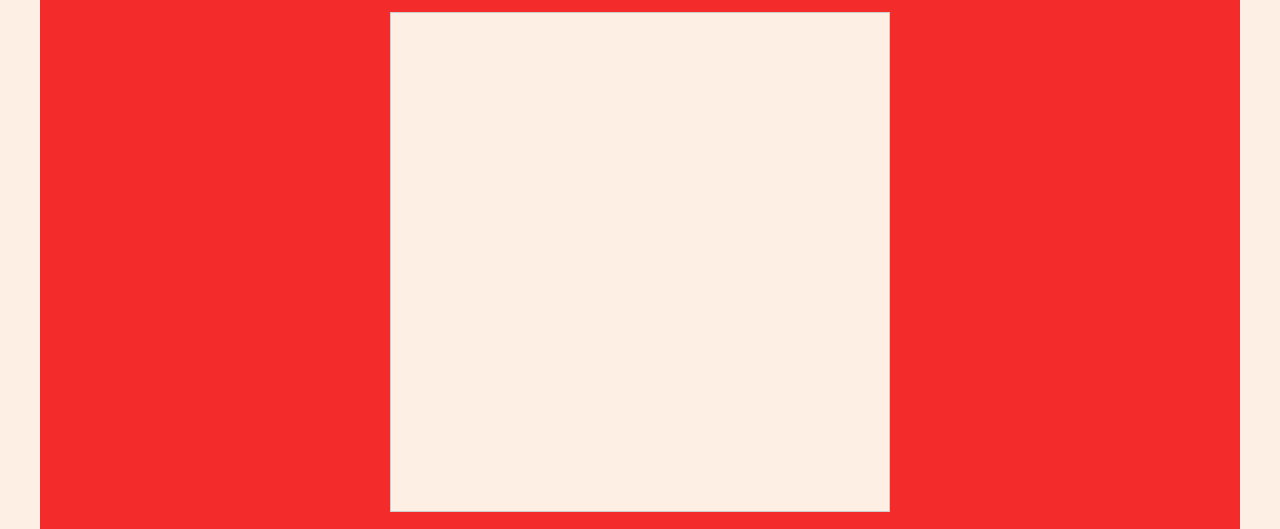
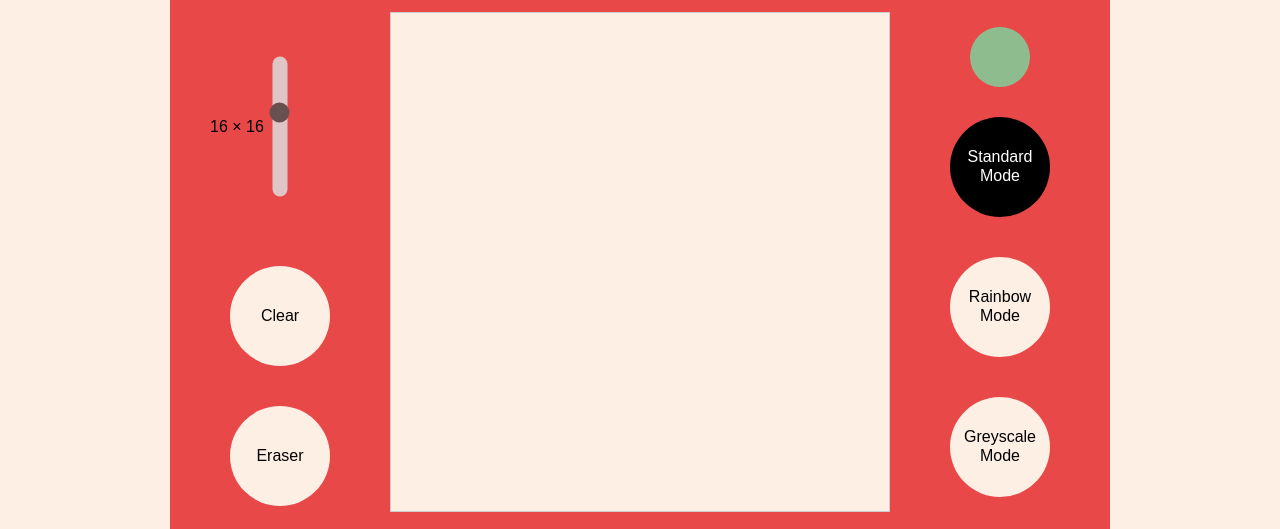
Before and after one commit to chico-oliveira/etch-a-sketch, a plain HTML site: page index.html in a window 1280 px wide. Shown: the part 237-766 px from the top of the page. Drawn offline with Linux system fonts and the light colour scheme.

Commit message:
Re-arrange display

```diff
--- a/index.html
+++ b/index.html
@@ -19,14 +19,18 @@
             </header>
             <div class="center-sticky"></div>
             <main>
-                <div class=grid></div>
-                <div class="settings">
+                <div class="left-settings">
                     <div class="size">
                         <p class="grid-length"></p>
                         <input type="range" min="1" max="40" value="16" class="slider" id="myRange">
                     </div>
-                    <button id="clear">Clear</button>
-                    <button class="mode">Eraser</button>
+                    <div class="wipe">
+                        <button id="clear">Clear</button>
+                        <button class="mode">Eraser</button>
+                    </div>
+                </div>
+                <div class=grid></div>
+                <div class="modes">
                     <div class="standard">
                         <input type="color" id="colour-picker" value="#8fbc8f">
                         <button class="mode selected">Standard Mode</button>
--- a/scripts/app.js
+++ b/scripts/app.js
@@ -12,6 +12,7 @@ const sizeSlider = document.querySelector('.slider');
 const clearButton = document.getElementById("clear");
 const modeButtons = document.querySelectorAll('.mode');
 const colourPicker = document.getElementById("colour-picker");
+const standardButton = document.querySelector(".standard button");
 let divs = document.querySelectorAll(".gridElement");
 
 let gridLength = DEFAULT_GRID_LENGTH;
@@ -87,7 +88,7 @@ function paint(e){
             currentColour = randomColour();
         }
         else {
-            currentColour = "white";
+            currentColour = "var(--bg-grey)";
         }
     }
 
@@ -140,6 +141,9 @@ function activateMode(e){
 
 function changeColour(colour){
     standardColour = colour;
+
+    // If a colour is changed, colour mode is activated
+    standardButton.click();
 }
 
 function changeSize(size){
--- a/styles/stylesheet.css
+++ b/styles/stylesheet.css
@@ -15,7 +15,7 @@ Variables
 :root {
   --bg-grey: #FEEFE5;
   --grid-border: #ceccca;
-  --etch-bg: #F32B2B;
+  --etch-bg: #e94848;
   --font-yellow: #fce26e;
   --grid-size: 500px;
   --selected-colour: black;
@@ -65,10 +65,11 @@ p {
 }
 
 button {
-  padding: 10px 30px;
-  border-width: 2px;
-  border-color: black;
-  height: 100%;
+  background-color: var(--bg-grey);
+  width: 100px;
+  height: 100px;
+  border-radius: 50%;
+  text-align: center;
 }
 
 button:hover {
@@ -104,14 +105,28 @@ header {
 main {
   width: 100%;
   display: flex;
-  flex-direction: column;
   justify-content: center;
   align-items: center;
   gap: 40px;
 }
 
+.left-settings {
+  display: flex;
+  flex-direction: column;
+  align-items: center;
+  margin-top: 100px;
+}
+
+.wipe {
+  margin-top: 130px;
+  display: flex;
+  flex-direction: column;
+  gap: 40px;
+}
+
 .grid {
   display: grid;
+  grid-gap: 1px;
   background-color: var(--bg-grey);
   width: var(--grid-size);
   height: var(--grid-size);
@@ -125,11 +140,12 @@ main {
   color: white;
 }
 
-.settings {
-  width: 100%;
+.modes {
+  width: 140px;
   display: flex;
+  flex-direction: column;
   justify-content: center;
-  align-items: flex-end;
+  align-items: center;
   gap: 40px;
 }
 
@@ -142,28 +158,31 @@ main {
 
 #colour-picker {
   cursor: pointer;
-  width: 160px;
-  height: 40px;
+  width: 60px;
+  height: 60px;
 }
 
 /* Styles colour picker */
 #colour-picker::-webkit-color-swatch {
   border: none;
-  border-radius: 50px;
+  border-radius: 50%;
 }
 
 #colour-picker::-moz-color-swatch {
   border: none;
-  border-radius: 50px;
+  border-radius: 50%;
 }
 
 .size {
   display: flex;
-  flex-direction: column;
-  justify-content: center;
+  justify-content: space-between;
   align-items: center;
   gap: 10px;
-  width: 200px; /*Width of the outside container*/
+  width: 140px; /*Width of the outside container*/
+}
+
+.size p {
+  margin-right: -140px;
 }
 
 /* Slider */
@@ -177,6 +196,7 @@ main {
   -webkit-transition: .2s; /* 0.2 seconds transition on hover */
   transition: opacity .2s;
   border-radius: 12px;
+  transform: rotate(90deg);
 }
 
 /* Mouse-over effects */
```
